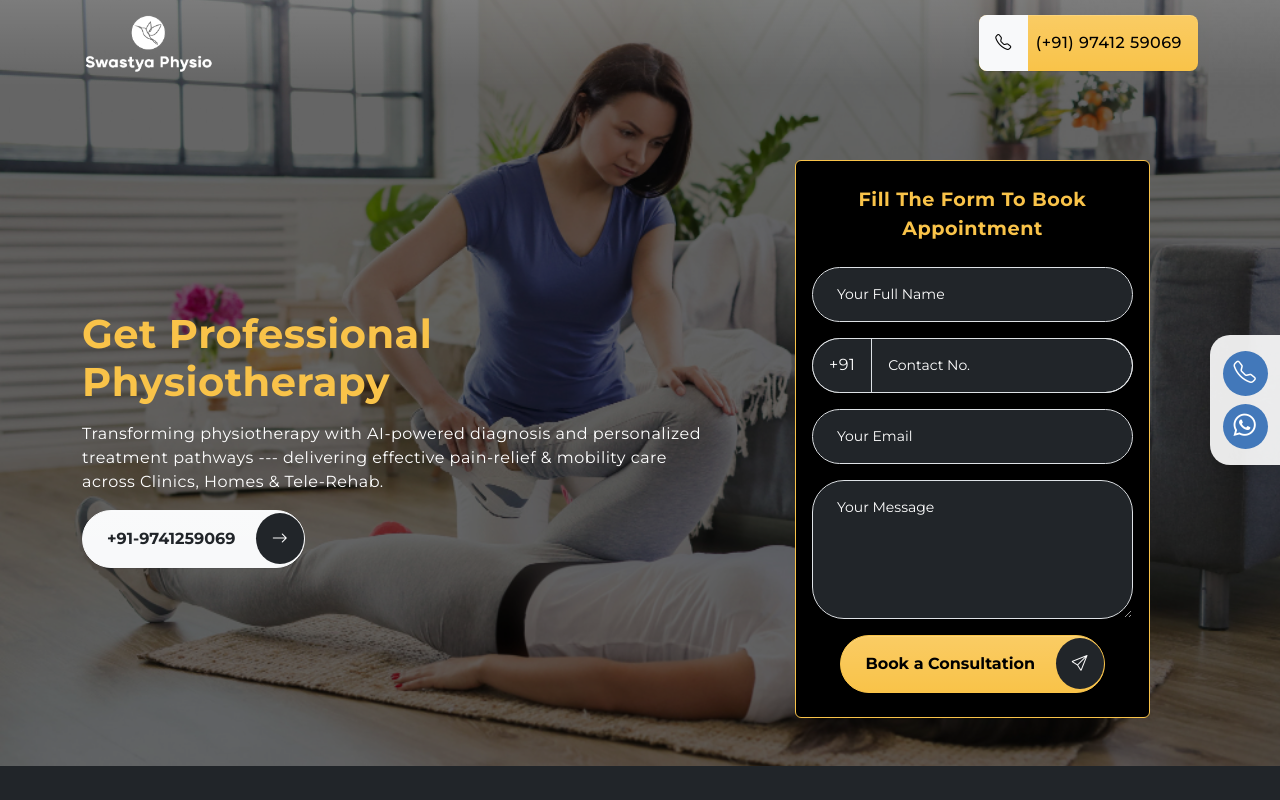
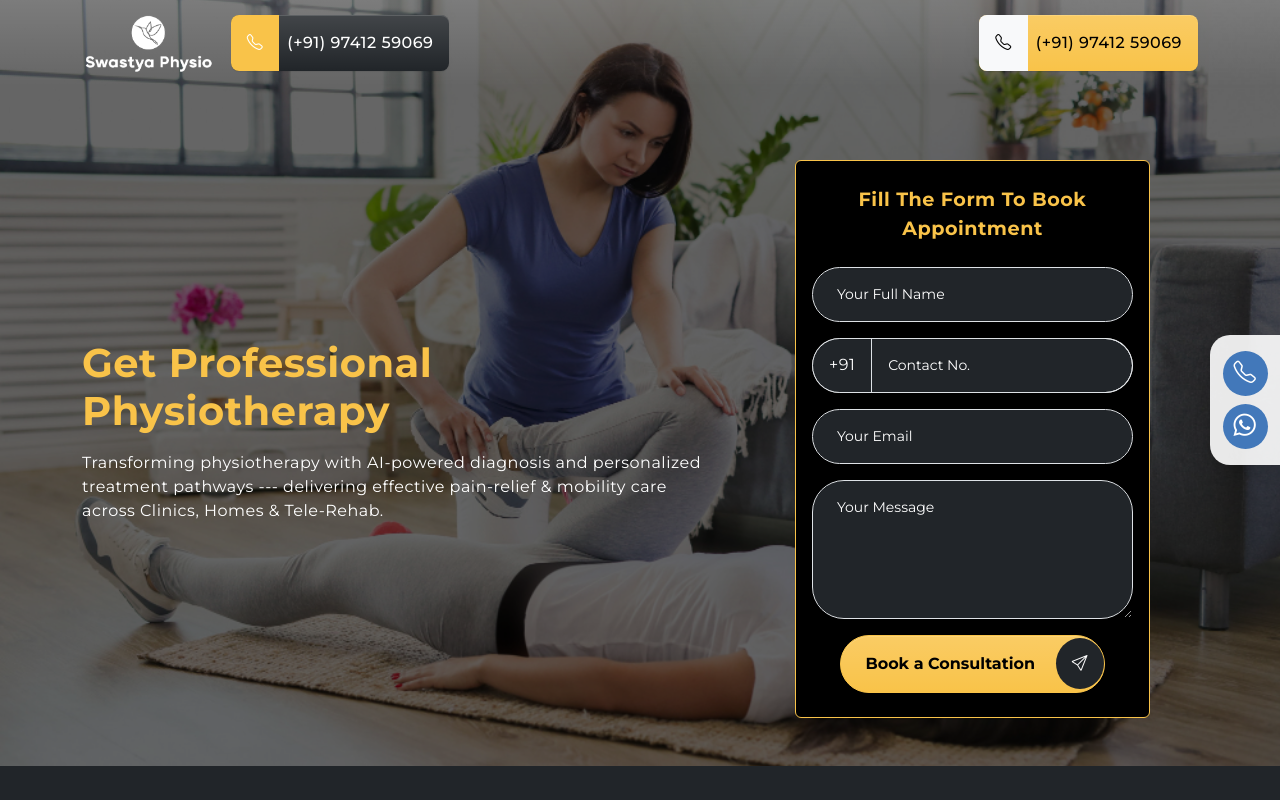
Before and after one commit to irahulsaini/swastyaphysio, a plain HTML site: page index.html in a window 1280 px wide. Shown: the top 800 px of the page. Drawn offline with nearby package versions, Linux system fonts and the light colour scheme.

Commit message:
add call button on header

```diff
--- a/index.html
+++ b/index.html
@@ -81,6 +81,11 @@
                         <span class="navbar-toggler-icon"></span>
                     </button>
                     -->
+
+                    <a href="tel:919741259069" class="d-flex text-nowrap btn btn-dark py-0 px-0 d-flex rounded-3 overflow-hidden align-items-center fw-medium border-0">
+                        <span class="bi bi-telephone px-3 py-3 bg-secondary"></span>
+                        <span class="ps-2 pe-3">(+91) 97412 59069</span>
+                    </a>
                     <div class="collapse navbar-collapse" id="navbarSupportedContent">
                         <!--
                         <ul class="navbar-nav ms-auto mb-4 mb-md-0 mb-lg-0 small text-uppercase fw-medium">
@@ -111,7 +116,7 @@
                         -->
                          <ul class="navbar-nav ms-auto mb-4 mb-md-0 mb-lg-0 small text-uppercase fw-medium"></ul>
 
-                        <a href="tel:919741259069" class="d-none d-md-flex text-nowrap btn btn-secondary py-0 px-0 d-flex rounded-3 overflow-hidden align-items-center fw-medium border-0">
+                        <a href="tel:919741259069" class="d-flex text-nowrap btn btn-secondary py-0 px-0 d-flex rounded-3 overflow-hidden align-items-center fw-medium border-0">
                             <span class="bi bi-telephone px-3 py-3 bg-light"></span>
                             <span class="ps-2 pe-3">(+91) 97412 59069</span>
                         </a>
@@ -174,10 +179,10 @@
                                     <i class="bi bi-arrow-right"></i>
                                 </button> -->
 
-                                <button type="button" class="btn btn-light ps-4 pe-0 py-3 rounded-5">
+                                <!-- <button type="button" class="btn btn-light ps-4 pe-0 py-3 rounded-5">
                                     <a href="tel:+919741259069" class="fw-bold text-dark pe-3">+91-9741259069</a>
                                     <i class="bi bi-arrow-right p-3 rounded-circle bg-dark text-white "></i>
-                                </button>
+                                </button> -->
                             </div>
                         </div>
                         <div class="col-md-5">
```
